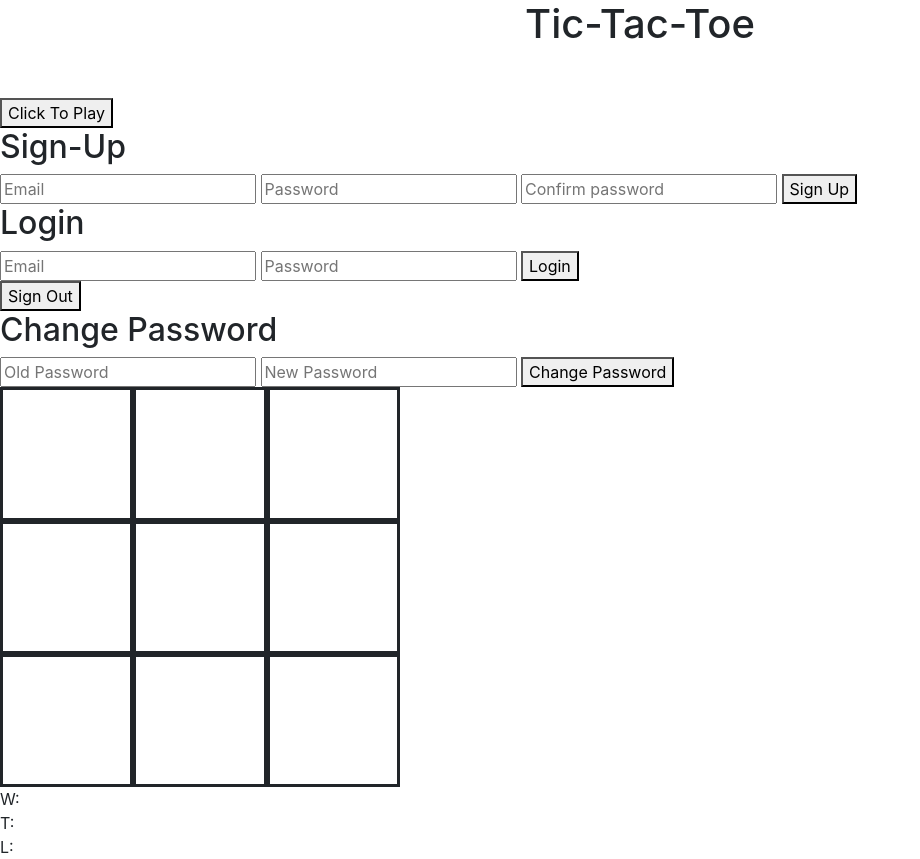
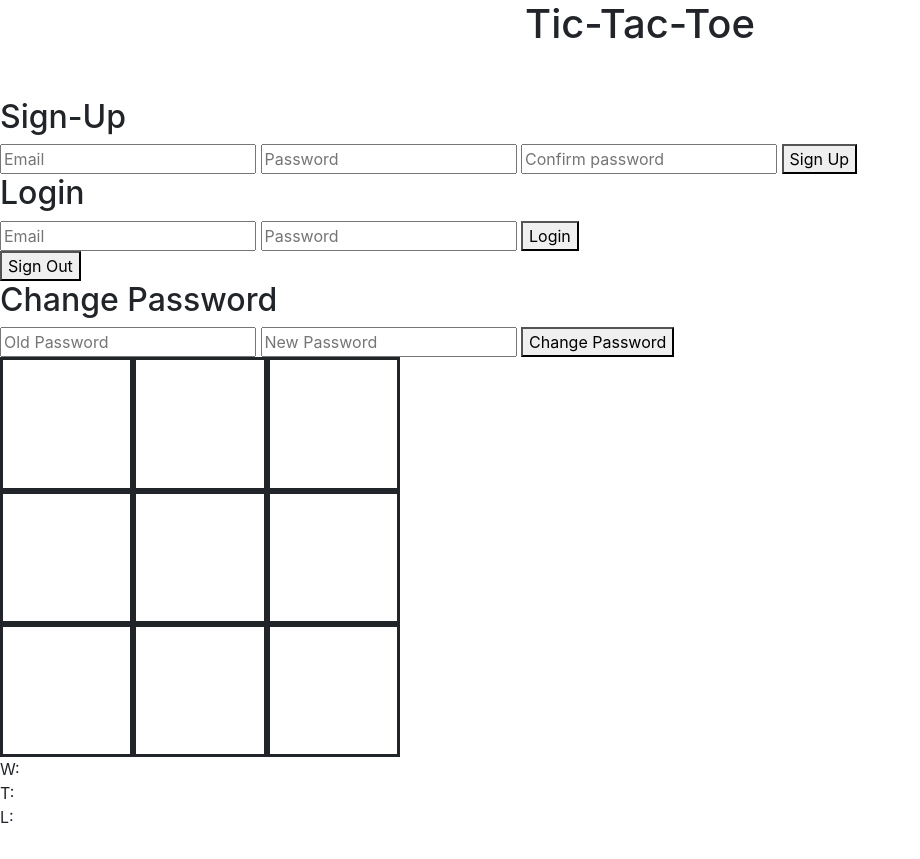
Before and after one commit to gandreottola/Tic-Tac-Toe, a website built with webpack: page index.html in a window 1280 px wide. Shown: the whole page, without its empty margins (0-920 px from the left). After the commit the page ends 829 px from the top, so only its background shows below. Built offline with nearby package versions, Linux system fonts and the light colour scheme.

Commit message:
Deleted unwanted element

```diff
--- a/index.html
+++ b/index.html
@@ -18,10 +18,6 @@
 
       <main>
         <h3 id="message" class="alert"></h3>
-
-        <section>
-        <button type="submit">Click To Play</button>
-       </section>
 
       <section>
       <div>
```
